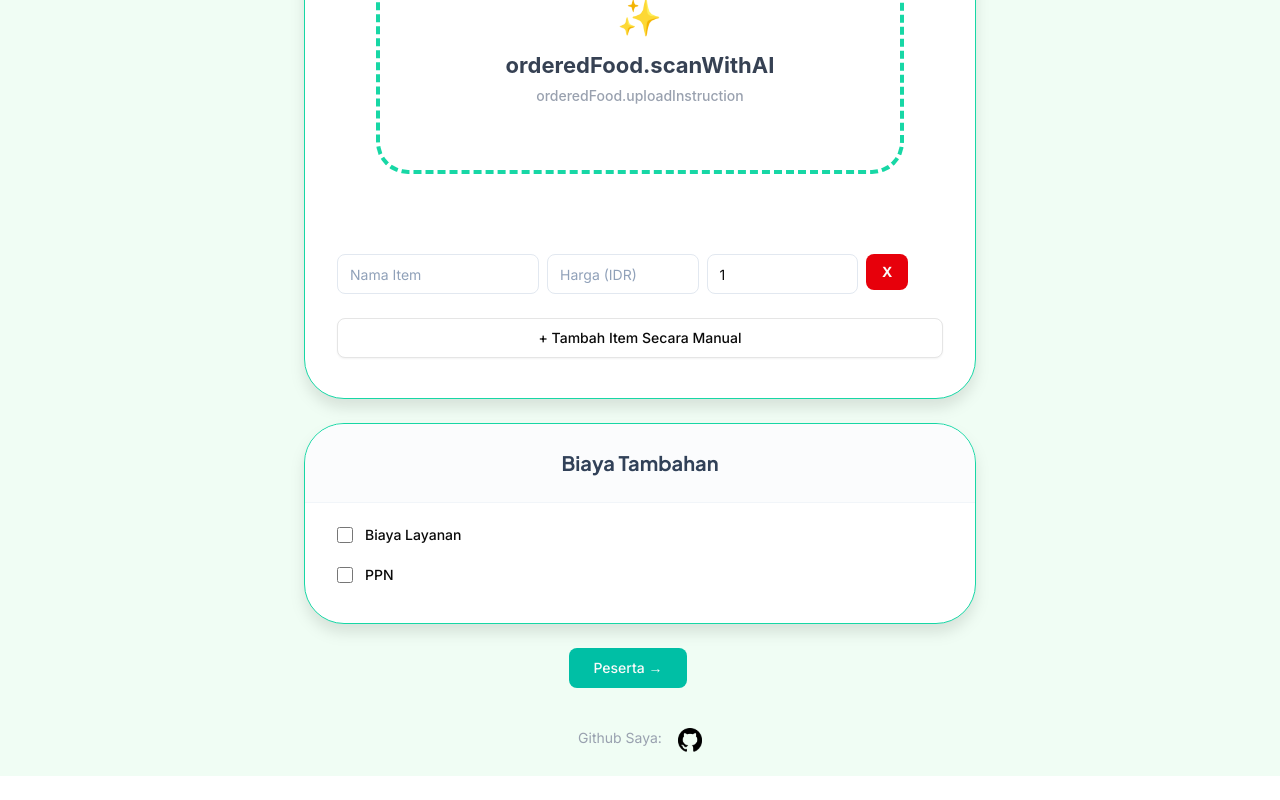
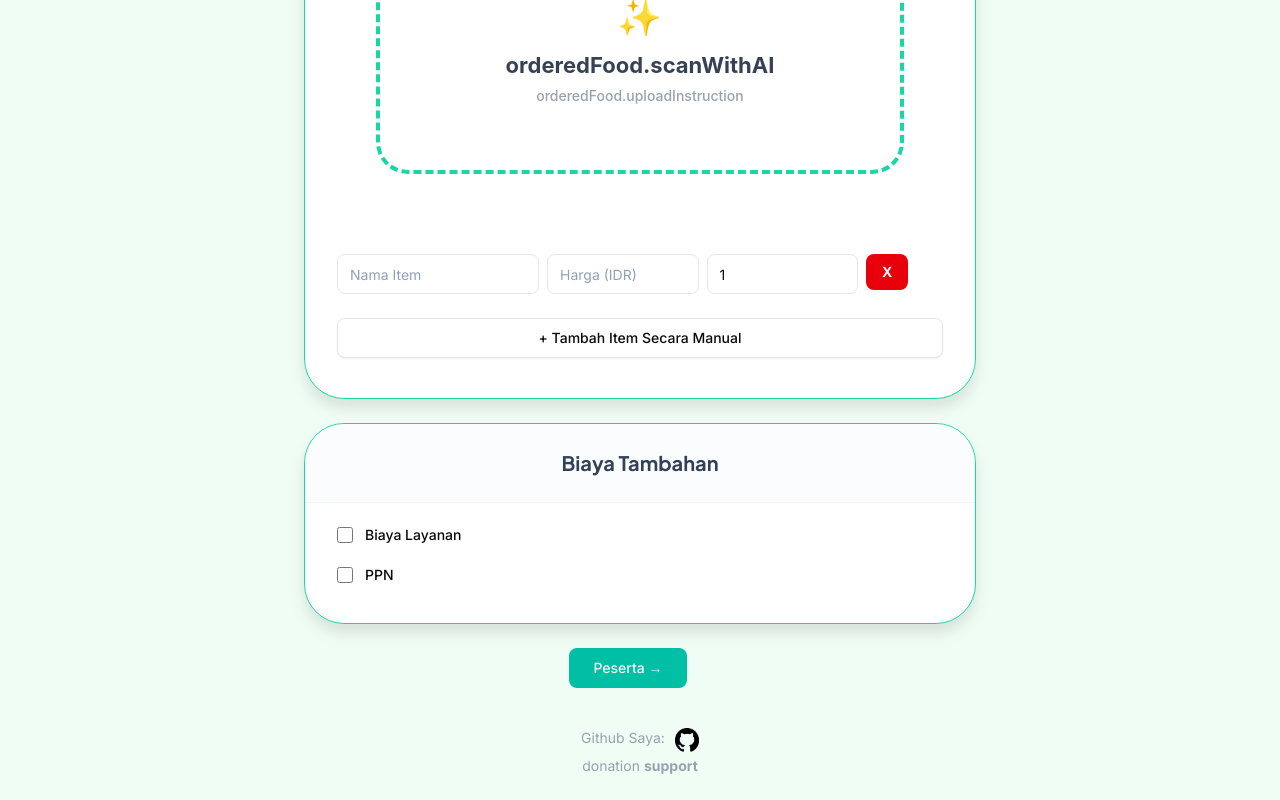
Before and after one commit to dennwill/patungan, a Vue app: page / in a window 1280 px wide. Shown: the part 524-1324 px from the top of the page. Before the commit the page ends 1300 px from the top, so only its background shows below. Built offline with nearby package versions, Linux system fonts and the light colour scheme.

Commit message:
modified footer

```diff
--- a/src/App.vue
+++ b/src/App.vue
@@ -7,11 +7,32 @@ import Tabs from './components/Tabs.vue'
   <main class="bg-[#F0FDF4]">
     <Header />
     <Tabs class="px-4" />
-    <div class="flex flex-row gap-4 justify-center text-sm text-gray-400 py-6">
-      {{ $t('github') }}
-      <a href="https://github.com/dennwill" target="_blank" rel="noopener noreferrer">
-        <img src="/github-black.png" alt="Visit Dennwill's GitHub profile" width="24" height="24" />
-      </a>
+    <div
+      class="flex flex-col gap-1 justify-center items-center text-sm text-center text-gray-400 py-6"
+    >
+      <div class="flex flex-row">
+        {{ $t('github') }}
+        <a href="https://github.com/dennwill" target="_blank" rel="noopener noreferrer">
+          <img
+            src="/github-black.png"
+            alt="Visit Dennwill's GitHub profile"
+            width="24"
+            height="24"
+            style="margin-left: 10px"
+          />
+        </a>
+      </div>
+      <div class="flex flex-row">
+        {{ $t('donation') }}
+        <a
+          href="https://saweria.co/dennwill"
+          target="_blank"
+          rel="noopener noreferrer"
+          class="font-bold ml-1 hover:underline"
+        >
+          {{ $t('support') }}
+        </a>
+      </div>
     </div>
   </main>
 </template>
```
